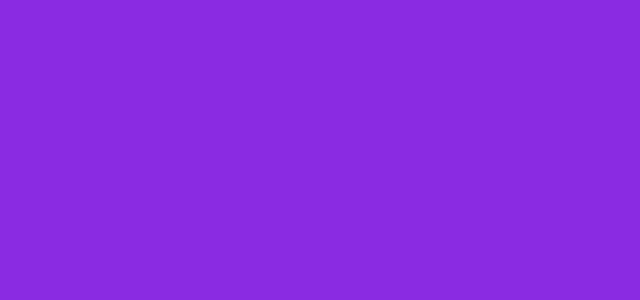
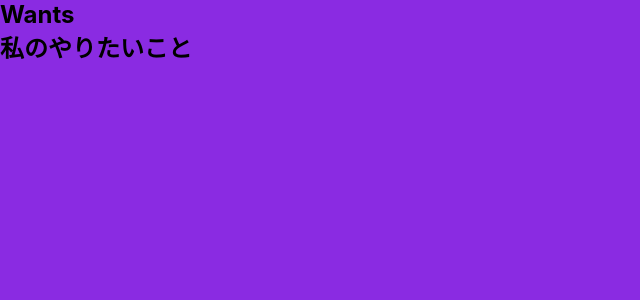
Before and after one commit to mryellow99/mewko.com, a Nuxt app: page /Wants in a window 1280 px wide. Before the commit this address had no page. Shown: the top 300 px of the page, without its empty margins (0-640 px from the left). Built offline with nearby package versions, Linux system fonts and the light colour scheme.

Commit message:
各ページ追加

```diff
--- a/components/Menu.vue
+++ b/components/Menu.vue
@@ -1,8 +1,8 @@
 <template>
   <nav>
-    <a href="/">profile</a>
-    <a href="/">wants</a>
-    <a href="/">works</a>
+    <a href="/profile">profile</a>
+    <a href="/wants">wants</a>
+    <a href="/works">works</a>
     <a href="/">contact</a>
   </nav>
 </template>
--- /dev/null
+++ b/pages/Profile.vue
@@ -0,0 +1,8 @@
+<template>
+  <article>
+    <h1>Profiles</h1>
+    <section>
+      <p>text text</p>
+    </section>
+  </article>
+</template>
--- /dev/null
+++ b/pages/Wants.vue
@@ -0,0 +1,8 @@
+<template>
+  <article>
+    <h1>Wants</h1>
+    <section>
+      <h2>私のやりたいこと</h2>
+    </section>
+  </article>
+</template>
--- /dev/null
+++ b/pages/Works.vue
@@ -0,0 +1,8 @@
+<template>
+  <article>
+    <h1>Works</h1>
+    <section>
+      <p>作品集を載せる予定</p>
+    </section>
+  </article>
+</template>
```
